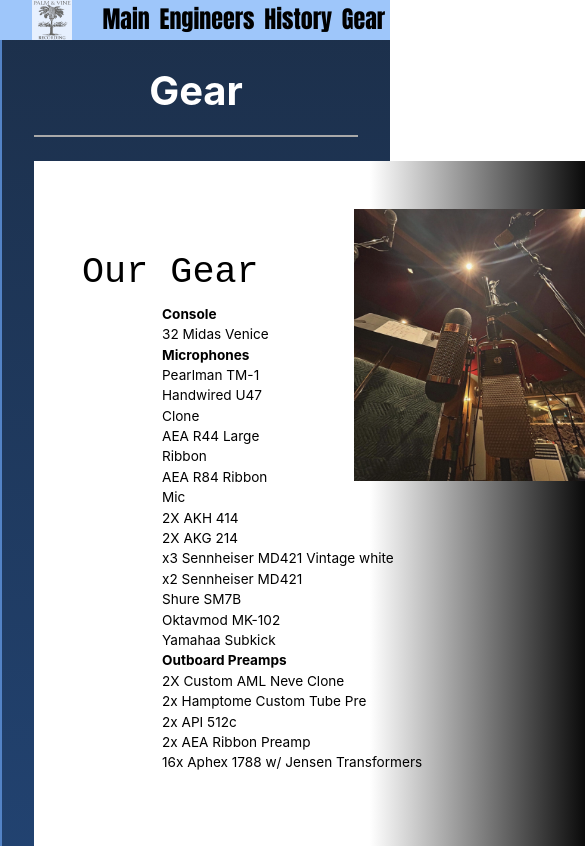
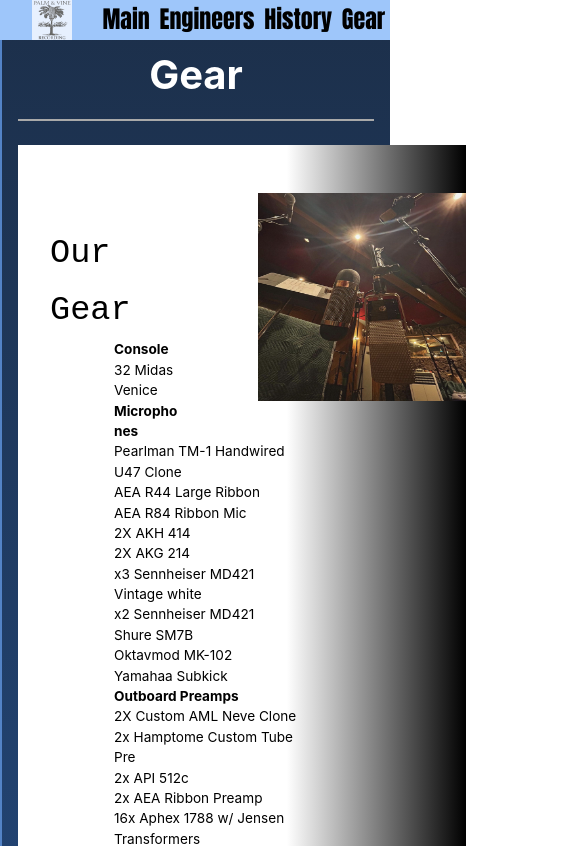
Before and after one commit to naturalstrings/palm-and-vine, a React (Vite) app: page /gear in a window 390 px wide. Shown: the top 846 px of the page, 585 px wide, since content can reach past the window. Built offline with nearby package versions, Linux system fonts and the light colour scheme.

Commit message:
correcting responsive code already on render

```diff
--- a/src/App.css
+++ b/src/App.css
@@ -274,33 +274,40 @@
   padding-right: 30rem;
   padding-left: 8rem;
 }
+@media (max-width:768px) {
+  .history-wrap {
+    padding-top: 2rem;
+    padding-bottom: 2rem;
+    padding-left: 1rem;
+    padding-right: 1rem
+  }
+}
 @media (max-width: 768px) {
   .history-main {
-    width:35rem;
+    width:28rem;
     height: 45rem;
   }
 }
 @media (max-width: 768px) {
   .history-main img {
-    width:20rem;
-    height: 18rem;
-
+    width:17rem;
+    height: 15rem;
+  }
 }
-  }
 
 @media (max-width: 768px) {
   .history-main h2{
     padding-top: 5rem;
     font-size: 2.1rem;
     font-family: 'Courier New', Courier, monospace;
-
-    }
+    padding-left: 2rem;
+  }
 }
 @media (max-width: 768px) {
   .history-main p {
     text-align: left;
-    padding-right: 10rem;
-    padding-left: 5rem;
+    padding-right: 5rem;
+    padding-left: 4rem;
     font-size: 1rem;
   }
 }
@@ -337,35 +344,43 @@
   padding-right: 30rem;
   padding-left: 8rem;
 }
+@media (max-width:768px) {
+  .gear-wrap {
+    padding-top: 2rem;
+    padding-bottom: 2rem;
+    padding-left: 1rem;
+    padding-right: 1rem
+  }
+}
 
 @media (max-width: 768px) {
   .gear-main {
-    width:35rem;
+    width:28rem;
     height: 45rem;
   }
 }
+
 @media (max-width: 768px) {
   .gear-main img {
-    width:20rem;
-    height: 20rem;
-
+    width:18rem;
+    height: 16rem;
+  }
 }
-  }
 
 @media (max-width: 768px) {
   .gear-main ul {
   text-align: left;
   padding-right: 10rem;
-  padding-left: 8rem;
+  padding-left: 6rem;
   font-size: .85rem;
-
   }
 }
 @media (max-width: 768px) {
   .gear-main h2{
     padding-top: 5rem;
-    font-size: 2.3rem;
+    font-size: 2.1rem;
     font-family: 'Courier New', Courier, monospace;
+    padding-left: 2rem;
 
 
     }
```
